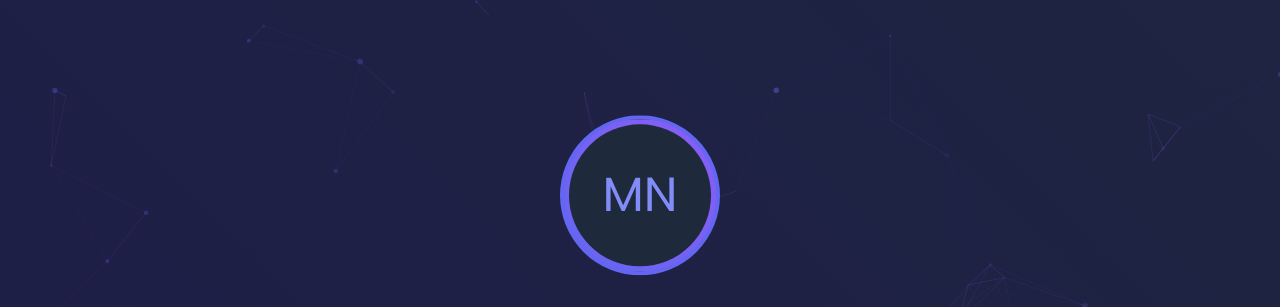
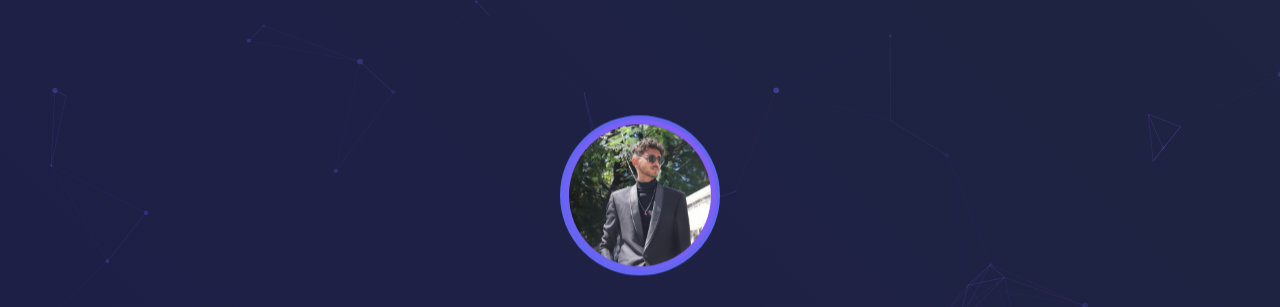
Before and after one commit to mhdnabeel123/mhdnabeel123.github.io, a plain HTML site: page index.html in a window 1280 px wide. Shown: the top 307 px of the page. Drawn offline with nearby package versions, Linux system fonts and the light colour scheme.

Commit message:
Replace placeholder with profile image in index.html

```diff
--- a/index.html
+++ b/index.html
@@ -448,10 +448,9 @@
             <div class="header-content">
                 <div class="avatar">
                     <div class="avatar-img">
-                        <!-- Add your image here later -->
-                        <div style="width:100%;height:100%;background:#1e293b;border-radius:50%;display:flex;align-items:center;justify-content:center;font-size:3rem;color:#818cf8;">
-                            MN
-                        </div>
+                        <!-- YOUR IMAGE WILL APPEAR HERE -->
+                        <img src="profile.jpg" alt="Mohammed Nabeel"
+                             style="width:100%;height:100%;border-radius:50%;object-fit:cover;">
                     </div>
                 </div>
 
```
